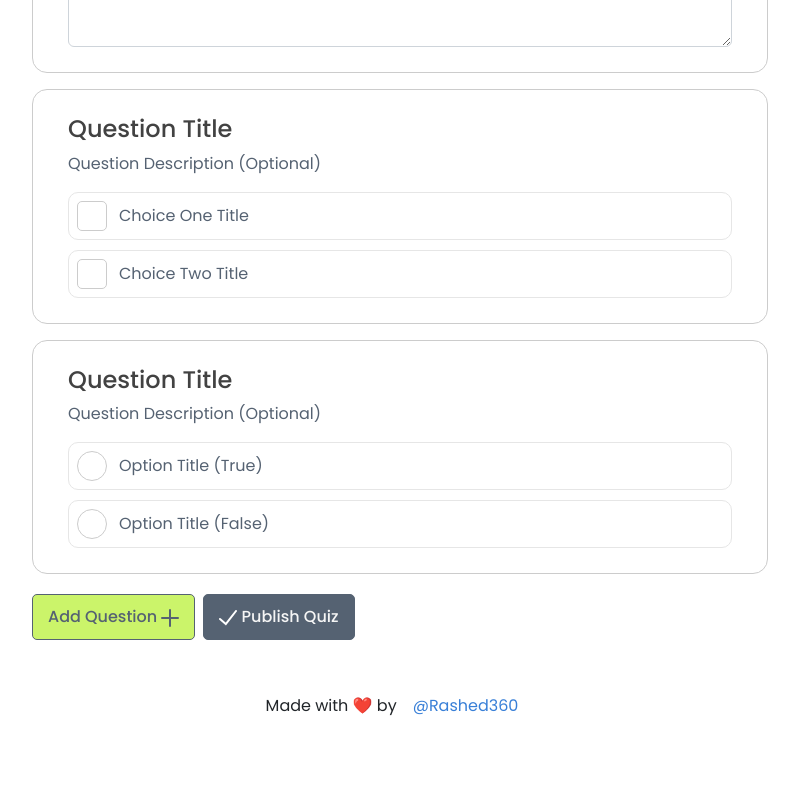
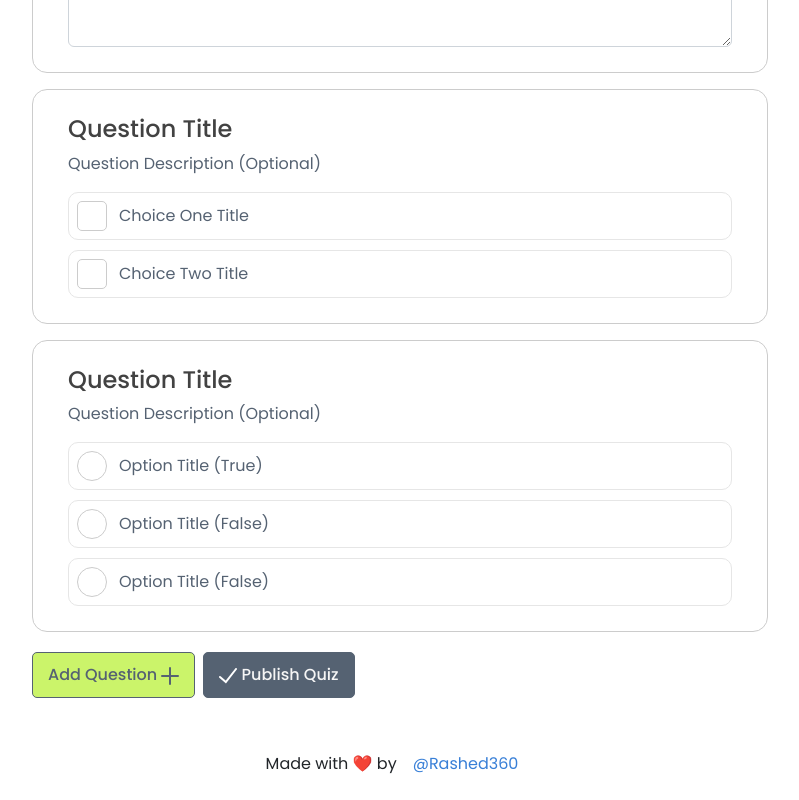
Before and after one commit to Rashed360/QuizSystem, a Next.js app: page /create in a window 1280 px wide. Shown: the part 907-1707 px from the top of the page, without its empty margins (240-1039 px from the left). Before the commit the page ends 1649 px from the top, so only its background shows below. Built offline with nearby package versions, Linux system fonts and the light colour scheme.

Commit message:
options margin issue fixed

```diff
--- a/pages/create.js
+++ b/pages/create.js
@@ -46,6 +46,10 @@ const CreateQuiz = () => {
 				options: [
 					{
 						title: 'Option Title (True)',
+						name: 'trfl',
+					},
+					{
+						title: 'Option Title (False)',
 						name: 'trfl',
 					},
 					{
--- a/styles/index.scss
+++ b/styles/index.scss
@@ -190,9 +190,10 @@
 	// background-color: #e6e6e6;
 	border: 1px solid #e6e6e6;
 	border-radius: 10px;
+	margin-bottom: 10px;
 
-	&:first-child {
-		margin-bottom: 10px;
+	&:last-child {
+		margin-bottom: 0;
 	}
 	input[type='checkbox'],
 	input[type='radio'] {
```
